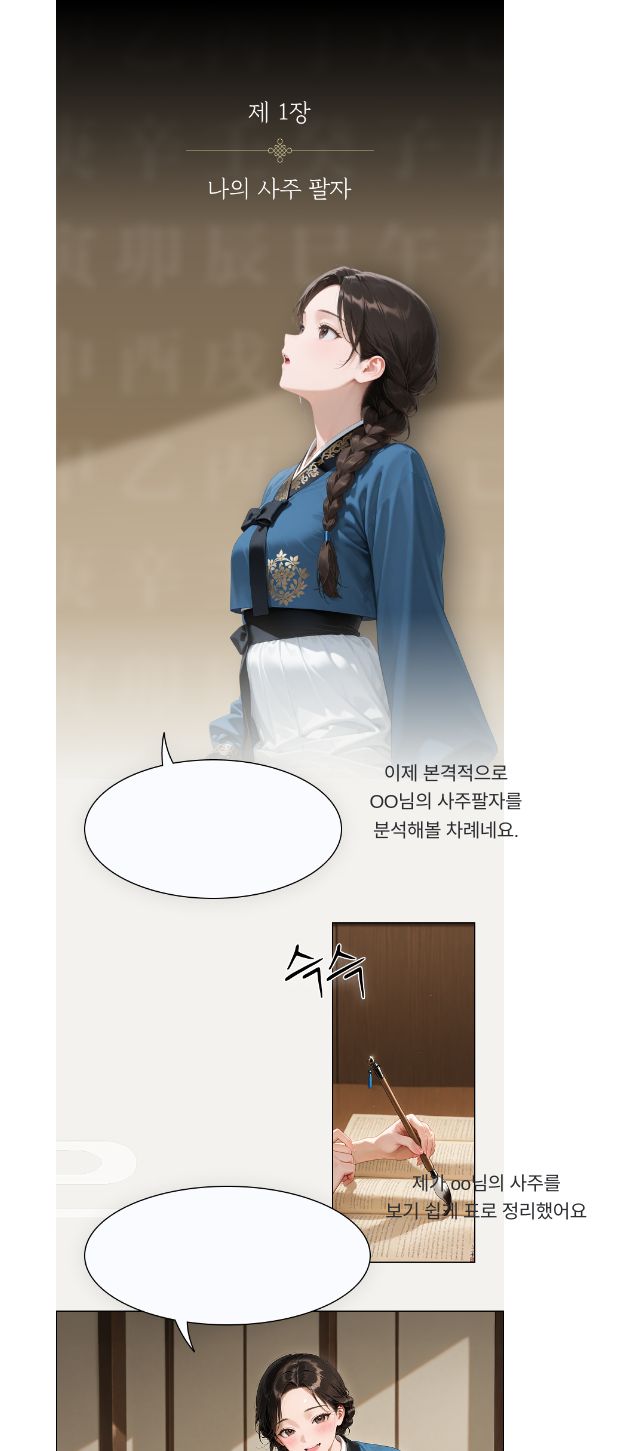
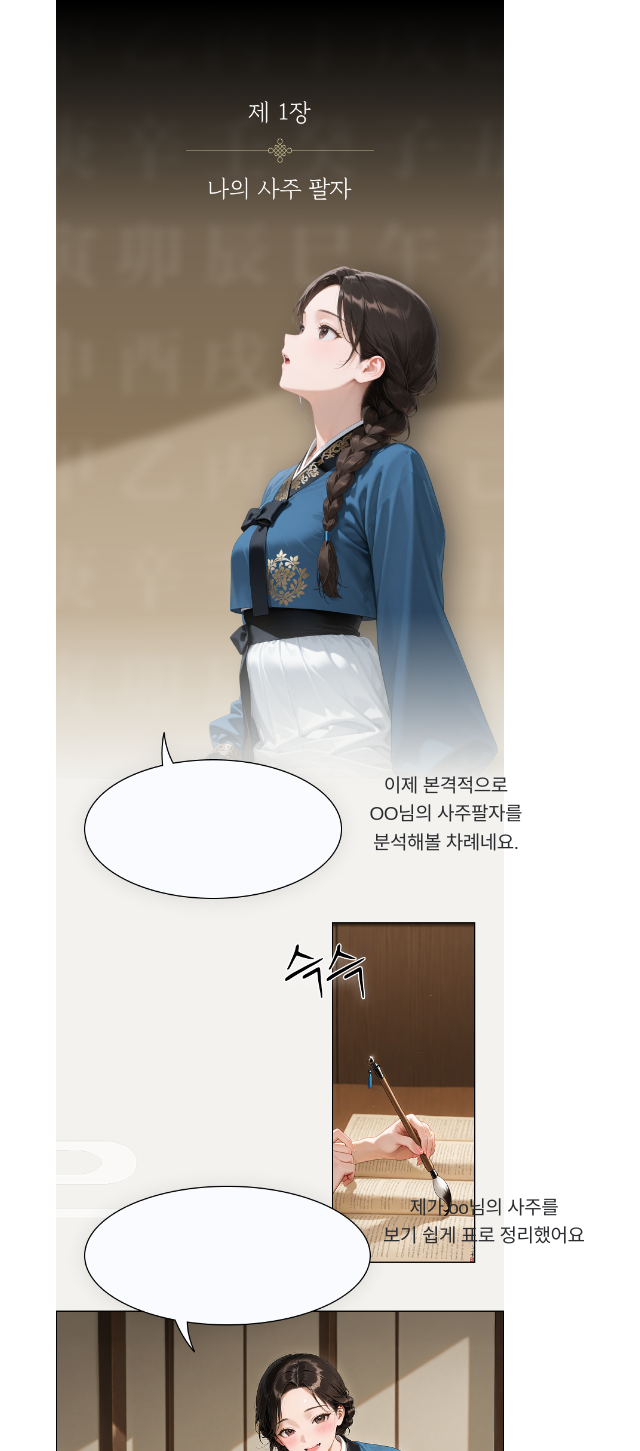
Before and after one commit to dongkyukim1/rocketai, a Next.js app: page / in a window 1280 px wide. Shown: the top 1451 px of the page, without its empty margins (360-1000 px from the left). Built offline with nearby package versions, Linux system fonts and the light colour scheme; a web font is replaced by a local one.

Commit message:
style: adjust bubbles (b1 +0.5% down, b2 +1% down and 0.5% left)

```diff
--- a/app/globals.css
+++ b/app/globals.css
@@ -67,8 +67,8 @@ body {
 .bubble { position: absolute; width: 78%; text-align: center; color: #2b2d31; font-family: 'GapyeongHanseokbong-Bold', sans-serif; font-weight: 400; font-size: clamp(15px, 3.6vw, 19px); line-height: 1.5; letter-spacing: -0.025em; z-index: 1000; top: var(--top, auto); right: var(--right, auto); bottom: var(--bottom, auto); left: var(--left, auto); transform: translate(var(--tx, 0), var(--ty, 0)); }
 /* 중앙 정렬 헬퍼 */
 .bubble.center { top: 50%; left: 50%; transform: translate(-50%, -50%); }
-.bubble.b1 { position: absolute; left: 48%; top: 31.5%; }
-.bubble.b2 { position: absolute; left: 57%; top: 48.5%; }
+.bubble.b1 { position: absolute; left: 48%; top: 32.0%; }
+.bubble.b2 { position: absolute; left: 56.5%; top: 49.5%; }
 /* 컨테이너는 기준 컨텍스트 제공 */
 .container { position: relative; }
 
```
